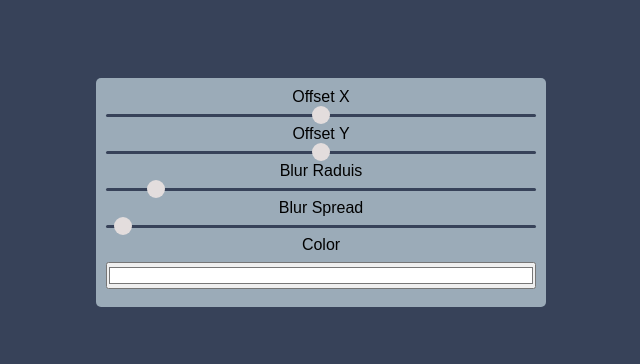
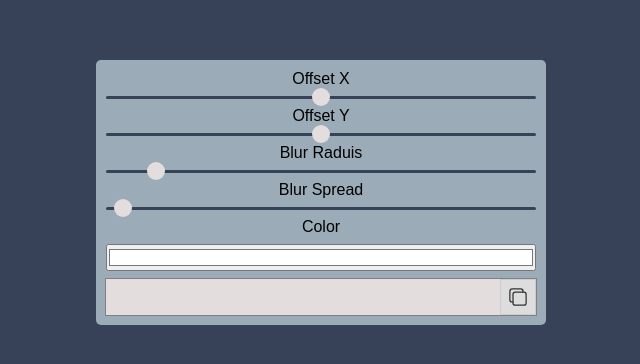
Before and after one commit to mahdi-mey/Box-Shadow-Generator, a plain HTML site: page index.html in a window 1280 px wide. Shown: the part 208-572 px from the top of the page, without its empty margins (319-959 px from the left). Drawn offline with nearby package versions, Linux system fonts and the light colour scheme.

Commit message:
result area added succesfuly

```diff
--- a/index.html
+++ b/index.html
@@ -25,6 +25,15 @@
         <label>Color</label>
         <input class="color" type="color" value="#ffffff">
 
+        <!-- holds generated css -->
+        <div class="coppy-link">
+            <input type="text" name="" id="" class="coppy-link-input" value="" readonly>
+
+            <button type="button" class="coppy-link-btn">
+                <ion-icon name="copy-outline"></ion-icon>
+            </button>
+        </div>
+
     </div>
 
 </body>
--- a/style.css
+++ b/style.css
@@ -60,3 +60,43 @@ body {
 .slidecontainer {
   transform: translateY(-10px);
 }
+/* styles only for generated code input */
+.coppy-link {
+    --height: 36px;
+
+    width: 100%;
+    display: flex;
+    outline: 1px solid gray;
+    background-color: var(--primary-color);
+  }
+
+  .coppy-link-input {
+    flex-grow: 1;
+    padding: 0 4px;
+    font-size: 14px;
+    border: none;
+    border-right: none;
+    outline: none;
+    transition: all 100ms ease;
+    background-color: var(--primary-color);
+  }
+
+  .coppy-link-btn {
+    font-size: 20px;
+    flex-shrink: 0;
+    height: var(--height);
+    width: var(--height);
+    display: flex;
+    justify-content: center;
+    align-items: center;
+    background-color: #ddd;
+    color: #333333;
+    outline: none;
+    border: 1px solid #ccc;
+    cursor: pointer;
+    transition: all 100ms ease;
+  }
+
+  .coppy-link-btn:hover {
+    background-color: #ccc;
+  }
```
